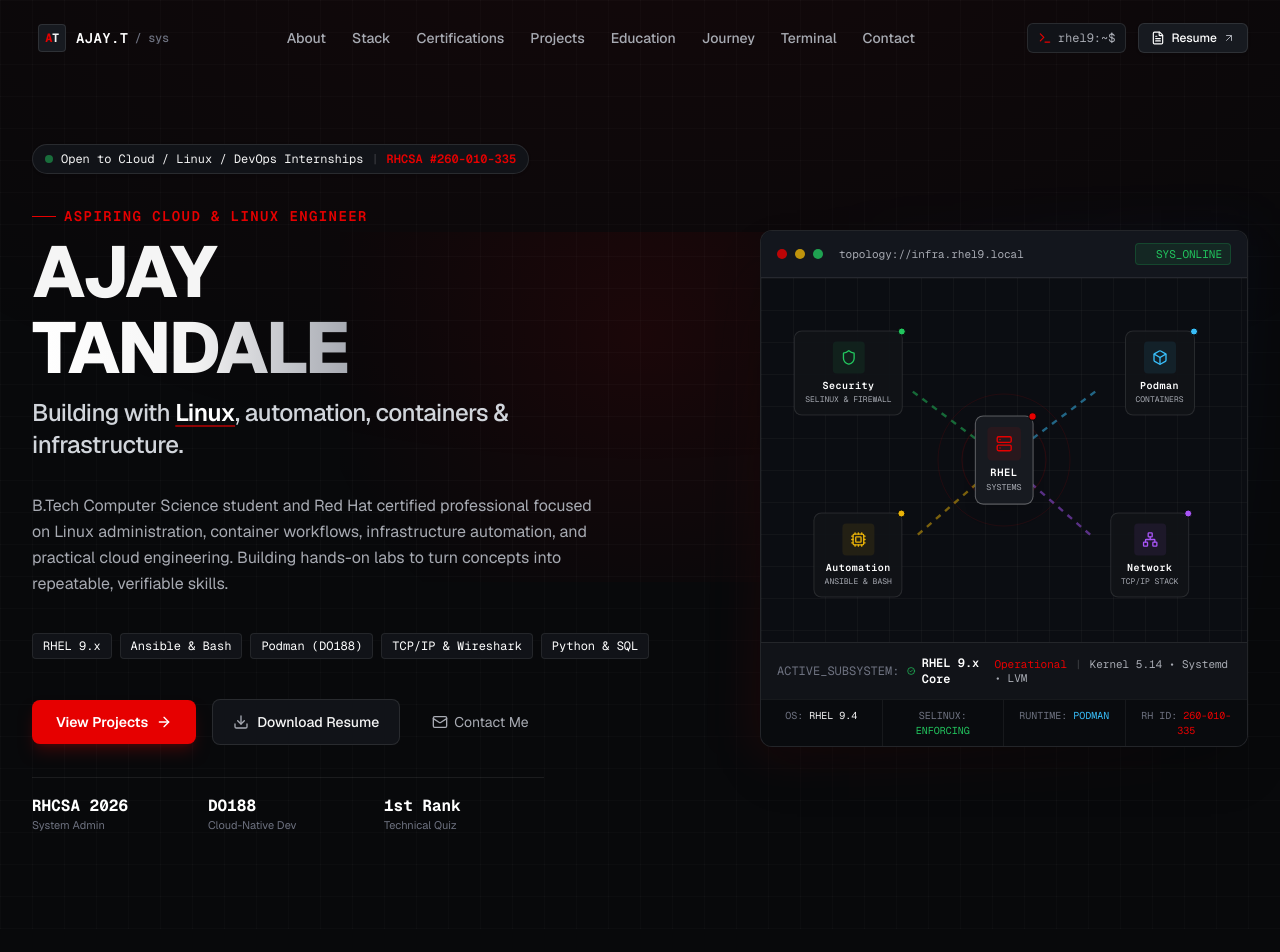
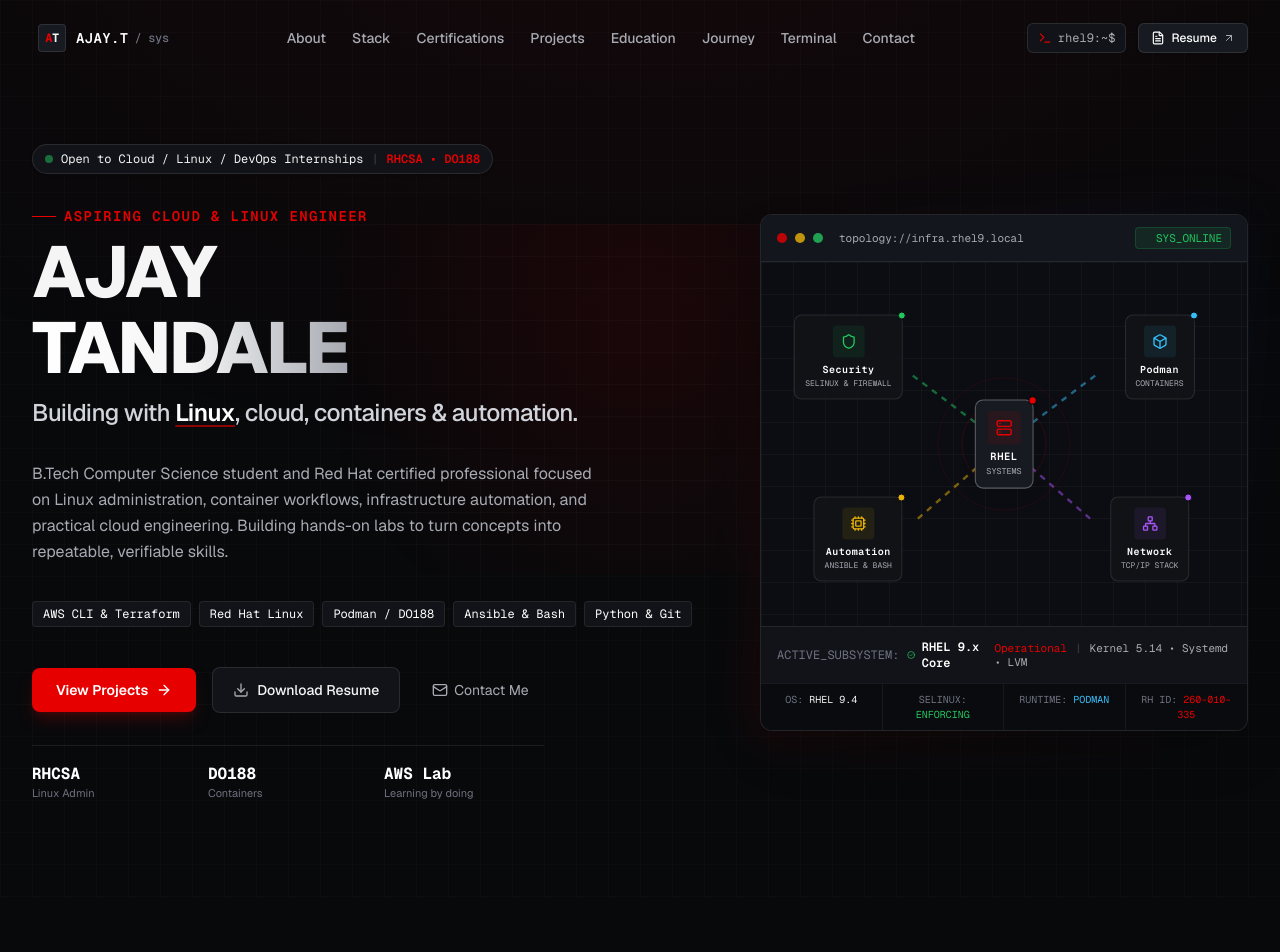
Before and after one commit to ajju-py/portfolio, a Next.js app: page / in a window 1280 px wide. Shown: the top 952 px of the page. Built offline with nearby package versions, Linux system fonts and the light colour scheme.

Commit message:
feat: update hero for cloud and Linux engineering profile

```diff
--- a/src/components/Hero.tsx
+++ b/src/components/Hero.tsx
@@ -1,7 +1,7 @@
 "use client";
 
 import React from "react";
-import { ArrowRight, Download, Mail, Terminal, ShieldCheck, CheckCircle2 } from "lucide-react";
+import { ArrowRight, Download, Mail, Cloud, Terminal, ShieldCheck } from "lucide-react";
 import { PORTFOLIO_DATA } from "@/data/portfolioData";
 import { HeroVisual } from "./HeroVisual";
 
@@ -10,23 +10,17 @@
 
   return (
     <section className="relative min-h-[92vh] flex items-center pt-28 pb-16 lg:pt-36 lg:pb-24 overflow-hidden">
-      {/* Background ambient technical effects */}
       <div className="absolute inset-0 tech-grid-bg opacity-70 pointer-events-none" />
       <div className="absolute top-1/4 left-1/2 -translate-x-1/2 w-[600px] h-[350px] hero-glow pointer-events-none" />
-
       <div className="relative max-w-7xl mx-auto px-4 sm:px-6 lg:px-8 w-full">
         <div className="grid grid-cols-1 lg:grid-cols-12 gap-12 lg:gap-8 items-center">
-          {/* Left Column: Typography & Content */}
           <div className="lg:col-span-7 flex flex-col items-start space-y-6 sm:space-y-8">
-            {/* Status Pill Badge */}
             <div className="inline-flex items-center gap-2 px-3 py-1.5 rounded-full bg-[#111318] border border-white/10 shadow-sm text-xs font-mono text-[#A7AAB2]">
               <span className="w-2 h-2 rounded-full bg-[#22C55E] animate-pulse" />
               <span className="text-[#F5F5F5]">{profile.status}</span>
               <span className="text-white/20">|</span>
-              <span className="text-[#E60000] font-semibold">RHCSA #260-010-335</span>
+              <span className="text-[#E60000] font-semibold">RHCSA • DO188</span>
             </div>
-
-            {/* Main Confident Display Heading */}
             <div className="space-y-2">
               <div className="text-xs sm:text-sm font-mono tracking-widest text-[#E60000] uppercase font-semibold flex items-center gap-2">
                 <span className="w-6 h-[1px] bg-[#E60000]" />
@@ -34,101 +28,34 @@
               </div>
               <h1 className="text-4xl sm:text-6xl lg:text-7xl font-extrabold tracking-tight text-[#F5F5F5] leading-[1.05]">
                 AJAY <br className="hidden sm:inline" />
-                <span className="text-transparent bg-clip-text bg-gradient-to-r from-white via-[#F5F5F5] to-[#A7AAB2]">
-                  TANDALE
-                </span>
+                <span className="text-transparent bg-clip-text bg-gradient-to-r from-white via-[#F5F5F5] to-[#A7AAB2]">TANDALE</span>
               </h1>
               <p className="text-lg sm:text-xl lg:text-2xl text-[#D1D5DB] font-medium tracking-tight pt-1 max-w-xl">
-                Building with{" "}
-                <span className="text-white font-semibold underline decoration-[#E60000]/60 decoration-2 underline-offset-4">
-                  Linux
-                </span>
-                , automation, containers & infrastructure.
+                Building with <span className="text-white font-semibold underline decoration-[#E60000]/60 decoration-2 underline-offset-4">Linux</span>, cloud, containers & automation.
               </p>
             </div>
-
-            {/* Narrative Summary */}
-            <p className="text-sm sm:text-base text-[#A7AAB2] leading-relaxed max-w-xl">
-              {profile.summary}
-            </p>
-
-            {/* Technical Chips / Sub-specializations */}
+            <p className="text-sm sm:text-base text-[#A7AAB2] leading-relaxed max-w-xl">{profile.summary}</p>
             <div className="flex flex-wrap items-center gap-2 pt-1 font-mono text-xs text-[#A7AAB2]">
-              <span className="px-2.5 py-1 rounded bg-[#111318] border border-white/[0.08] text-white">
-                RHEL 9.x
-              </span>
-              <span className="px-2.5 py-1 rounded bg-[#111318] border border-white/[0.08] text-white">
-                Ansible & Bash
-              </span>
-              <span className="px-2.5 py-1 rounded bg-[#111318] border border-white/[0.08] text-white">
-                Podman (DO188)
-              </span>
-              <span className="px-2.5 py-1 rounded bg-[#111318] border border-white/[0.08] text-white">
-                TCP/IP & Wireshark
-              </span>
-              <span className="px-2.5 py-1 rounded bg-[#111318] border border-white/[0.08] text-white">
-                Python & SQL
-              </span>
+              {["AWS CLI & Terraform", "Red Hat Linux", "Podman / DO188", "Ansible & Bash", "Python & Git"].map((skill) => (
+                <span key={skill} className="px-2.5 py-1 rounded bg-[#111318] border border-white/[0.08] text-white">{skill}</span>
+              ))}
             </div>
-
-            {/* CTAs */}
             <div className="flex flex-wrap items-center gap-3 sm:gap-4 pt-2 w-full sm:w-auto">
-              {/* Primary CTA */}
-              <a
-                href="#projects"
-                className="group relative inline-flex items-center justify-center gap-2 px-6 py-3 rounded-lg bg-[#E60000] hover:bg-[#FF1A1A] text-white font-semibold text-sm shadow-lg shadow-[#E60000]/20 transition-all hover:shadow-[#E60000]/30 hover:-translate-y-0.5 active:translate-y-0"
-              >
-                <span>View Projects</span>
-                <ArrowRight className="w-4 h-4 group-hover:translate-x-1 transition-transform" />
+              <a href="#projects" className="group relative inline-flex items-center justify-center gap-2 px-6 py-3 rounded-lg bg-[#E60000] hover:bg-[#FF1A1A] text-white font-semibold text-sm shadow-lg shadow-[#E60000]/20 transition-all hover:-translate-y-0.5">
+                <span>View Projects</span><ArrowRight className="w-4 h-4 group-hover:translate-x-1 transition-transform" />
               </a>
-
-              {/* Secondary CTA */}
-              <a
-                href={profile.resumeUrl}
-                download="Ajay_Tandale_Resume.pdf"
-                className="inline-flex items-center justify-center gap-2 px-5 py-3 rounded-lg bg-[#111318] hover:bg-[#171A20] text-[#F5F5F5] font-medium text-sm border border-white/10 hover:border-white/20 transition-all hover:-translate-y-0.5"
-              >
-                <Download className="w-4 h-4 text-[#A7AAB2]" />
-                <span>Download Resume</span>
+              <a href={profile.resumeUrl} download="Ajay_Tandale_Resume.pdf" className="inline-flex items-center justify-center gap-2 px-5 py-3 rounded-lg bg-[#111318] hover:bg-[#171A20] text-[#F5F5F5] font-medium text-sm border border-white/10 hover:border-white/20 transition-all hover:-translate-y-0.5">
+                <Download className="w-4 h-4 text-[#A7AAB2]" /><span>Download Resume</span>
               </a>
-
-              {/* Additional CTA */}
-              <a
-                href="#contact"
-                className="inline-flex items-center justify-center gap-1.5 px-4 py-3 rounded-lg text-sm text-[#A7AAB2] hover:text-white transition-colors"
-              >
-                <Mail className="w-4 h-4" />
-                <span>Contact Me</span>
-              </a>
+              <a href="#contact" className="inline-flex items-center justify-center gap-1.5 px-4 py-3 rounded-lg text-sm text-[#A7AAB2] hover:text-white transition-colors"><Mail className="w-4 h-4" /><span>Contact Me</span></a>
             </div>
-
-            {/* Bottom Proof Strip */}
             <div className="pt-4 border-t border-white/[0.08] w-full grid grid-cols-3 gap-4 max-w-lg text-xs">
-              <div>
-                <div className="font-mono font-bold text-white text-sm sm:text-base">
-                  RHCSA 2026
-                </div>
-                <div className="text-[#6E7280] text-[11px]">System Admin</div>
-              </div>
-              <div>
-                <div className="font-mono font-bold text-white text-sm sm:text-base">
-                  DO188
-                </div>
-                <div className="text-[#6E7280] text-[11px]">Cloud-Native Dev</div>
-              </div>
-              <div>
-                <div className="font-mono font-bold text-white text-sm sm:text-base">
-                  1st Rank
-                </div>
-                <div className="text-[#6E7280] text-[11px]">Technical Quiz</div>
-              </div>
+              <div><div className="font-mono font-bold text-white text-sm sm:text-base">RHCSA</div><div className="text-[#6E7280] text-[11px]">Linux Admin</div></div>
+              <div><div className="font-mono font-bold text-white text-sm sm:text-base">DO188</div><div className="text-[#6E7280] text-[11px]">Containers</div></div>
+              <div><div className="font-mono font-bold text-white text-sm sm:text-base">AWS Lab</div><div className="text-[#6E7280] text-[11px]">Learning by doing</div></div>
             </div>
           </div>
-
-          {/* Right Column: Abstract Engineering Visual */}
-          <div className="lg:col-span-5 w-full">
-            <HeroVisual />
-          </div>
+          <div className="lg:col-span-5 w-full"><HeroVisual /></div>
         </div>
       </div>
     </section>
```
